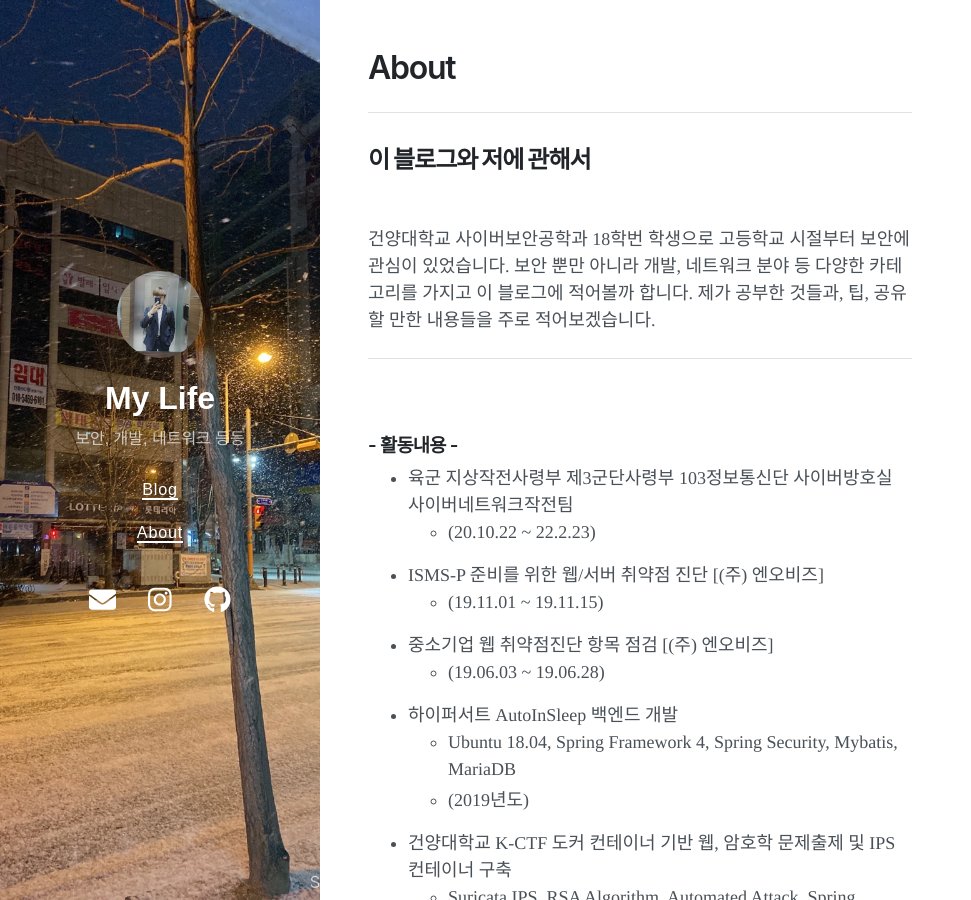
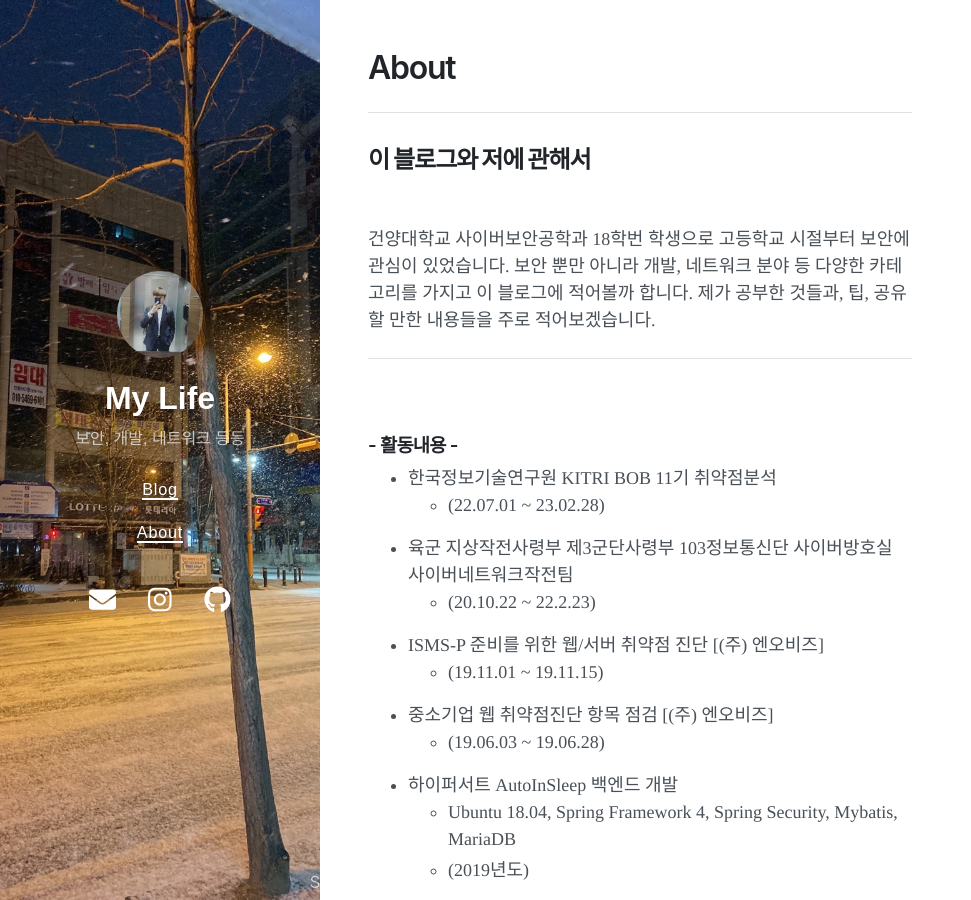
Before and after one commit to dig06161/dig06161.github.io, a Jekyll site: the page built from about.md, in a window 1280 px wide and 900 px high. Shown: the whole window, without its empty margins (0-971 px from the left). Built offline with Jekyll 4.4.1, drawn with Linux system fonts in a browser that asks for light colours; nearby versions of some CDN libraries.

Commit message:
fix about

```diff
--- a/about.md
+++ b/about.md
@@ -14,6 +14,9 @@ title: About
 <br>
 
 ### - 활동내용 -
+
+- 한국정보기술연구원 KITRI BOB 11기 취약점분석
+    - (22.07.01 ~ 23.02.28)
 
 - 육군 지상작전사령부 제3군단사령부 103정보통신단 사이버방호실 사이버네트워크작전팀
     - (20.10.22 ~ 22.2.23)
```
